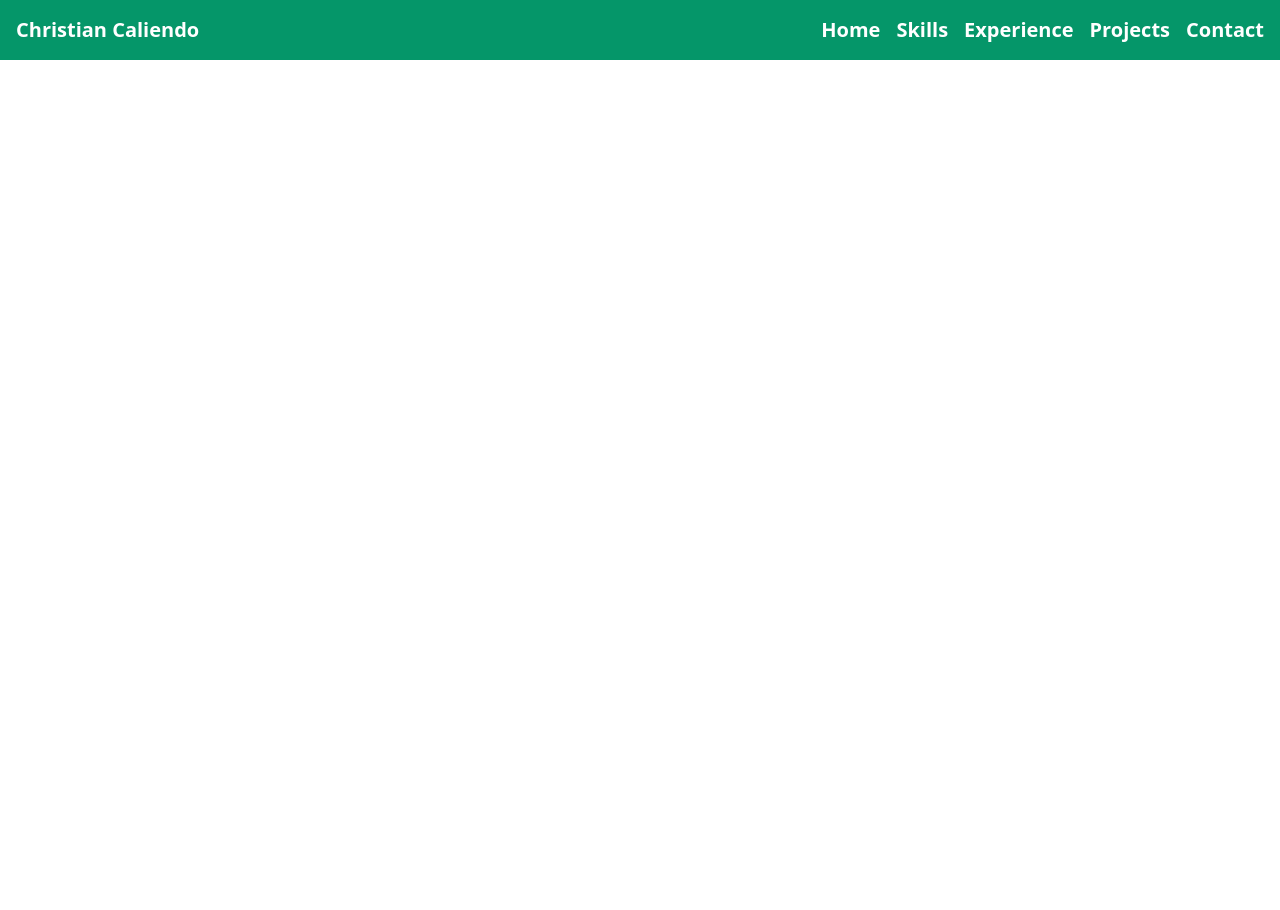
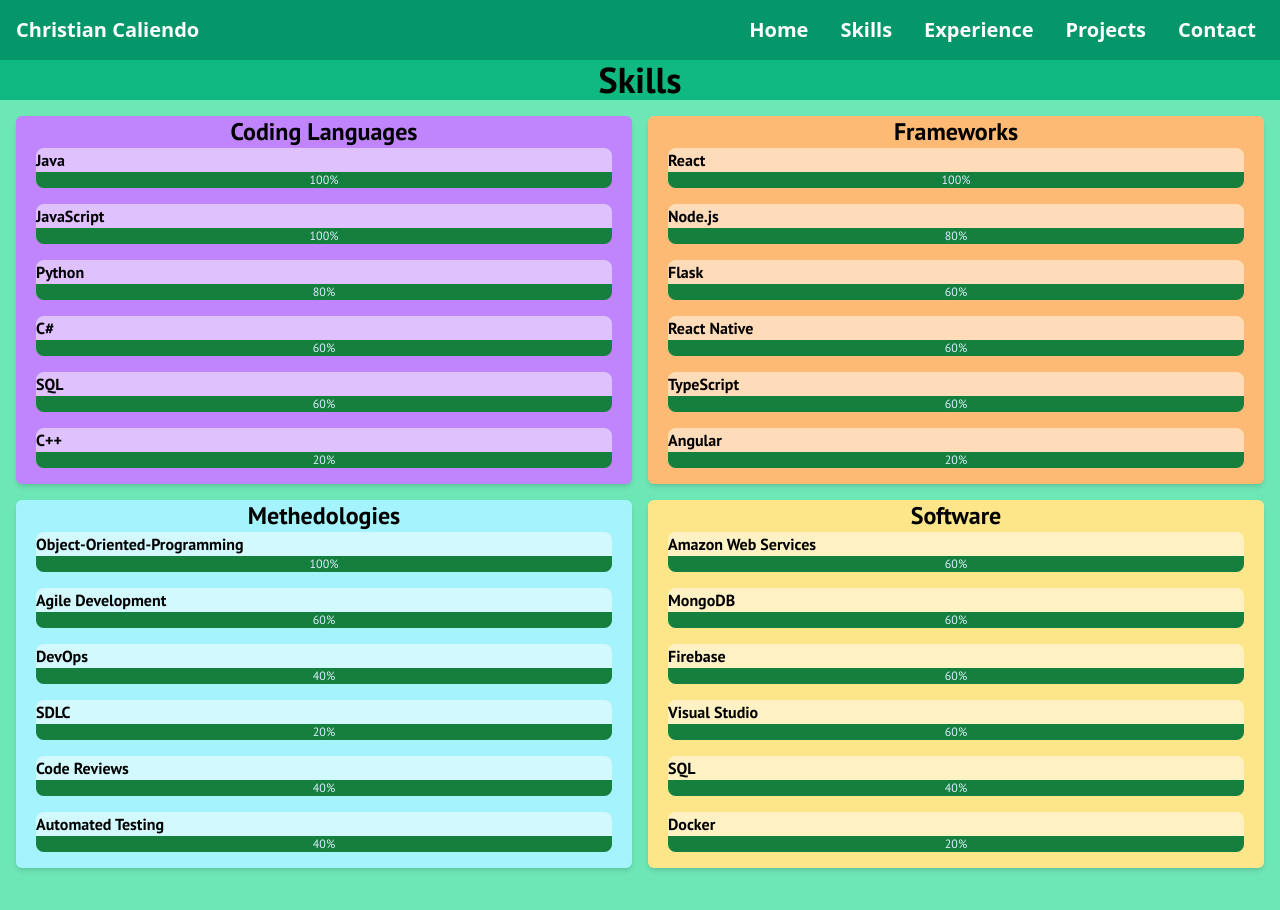
Before and after one commit to ChrisCaliendo/PersonalWebsite, a React (Vite) app in the folder PersonalWebsite/: page /skills in a window 1280 px wide. Shown: the top 910 px of the page. Before the commit the page ends 800 px from the top, so only its background shows below. Built offline with nearby package versions, Linux system fonts and the light colour scheme; a web font is replaced by a local one.

Commit message:
added skills page

```diff
--- a/PersonalWebsite/src/App.jsx
+++ b/PersonalWebsite/src/App.jsx
@@ -16,9 +16,9 @@
   return (
     <>
       <Router>
-        <main className=" bg-gray-950 ">
+        <main>
           <Header />
-            <div>
+            <div className='bg-emerald-500'>
               <Routes>
                 <Route exact path="/" element={<Home/>}/>
                 <Route path="/skills" element={<Skills/>}/>
--- a/PersonalWebsite/src/Components/Header.jsx
+++ b/PersonalWebsite/src/Components/Header.jsx
@@ -5,6 +5,7 @@
 const Header = () => {
 
     const [isMobile, setIsMobile] = useState(false);
+    const [isOpen, setIsOpen] = useState(false);
 
     useEffect(() => {
         const handleResize = () => {
@@ -24,31 +25,34 @@
         {isMobile ?
             <div class="max-w-screen-xl flex flex-wrap items-center justify-between mx-auto p-4">
             <div className="text-white text-xl font-bold">Christian Caliendo</div>
-            <button data-collapse-toggle="navbar-hamburger" type="button" class="inline-flex items-center justify-center p-2 w-10 h-10 text-sm text-white rounded-lg hover:bg-emerald-800 focus:outline-none focus:ring-2 focus:ring-gray-100 dark:text-gray-400 dark:hover:bg-gray-700 dark:focus:ring-gray-600" aria-controls="navbar-hamburger" aria-expanded="false">
+            <button onClick={(e) => setIsOpen(!isOpen)} type="button" class="inline-flex items-center justify-center p-2 w-10 h-10 text-sm text-white rounded-lg hover:bg-emerald-800 focus:outline-none focus:ring-2 focus:ring-gray-100 dark:text-gray-400 dark:hover:bg-gray-700 dark:focus:ring-gray-600" aria-controls="navbar-hamburger" aria-expanded="false">
                 <span class="sr-only">Open main menu</span>
                 <svg class="w-5 h-5" aria-hidden="true" xmlns="http://www.w3.org/2000/svg" fill="none" viewBox="0 0 17 14">
                     <path stroke="currentColor" stroke-linecap="round" stroke-linejoin="round" stroke-width="2" d="M1 1h15M1 7h15M1 13h15"/>
                 </svg>
             </button>
-            <div class="hidden w-full" id="navbar-hamburger">
+            { isOpen &&
+                <div class="w-full" id="navbar-hamburger">
                 <ul class="flex flex-col font-medium mt-4 rounded-lg bg-gray-50 dark:bg-gray-800 dark:border-gray-700">
-                    <li><Link className="block py-2 px-3 text-white bg-blue-700 rounded dark:bg-blue-600" to="/home">Home</Link></li>
-                    <li><Link className="block py-2 px-3 text-white bg-blue-700 rounded dark:bg-blue-600" to="/skills">Skills</Link></li>
-                    <li><Link className="block py-2 px-3 text-white bg-blue-700 rounded dark:bg-blue-600" to="/experience">Experience</Link></li>
-                    <li><Link className="block py-2 px-3 text-white bg-blue-700 rounded dark:bg-blue-600" to="/projects">Projects</Link></li>
-                    <li><Link className="block py-2 px-3 text-white bg-blue-700 rounded dark:bg-blue-600" to="/contact">Contact</Link></li>
+                    <li><Link className="transition ease-in-out duration-300 block py-2 px-3 text-white bg-green-700 rounded-top" to="/">Home</Link></li>
+                    <li><Link className="transition duration-300 block py-2 px-3 text-white bg-green-800" to="/skills">Skills</Link></li>
+                    <li><Link className="transition duration-300 block py-2 px-3 text-white bg-green-700" to="/experience">Experience</Link></li>
+                    <li><Link className="transition duration-300 block py-2 px-3 text-white bg-green-800" to="/projects">Projects</Link></li>
+                    <li><Link className="transition duration-300 block py-2 px-3 text-white bg-green-700" to="/contact">Contact</Link></li>
                 </ul>
-            </div>
+                </div>
+            }
+
             </div>
         :
             <div className="container mx-auto flex items-center justify-between">
             <div className="text-white text-xl font-bold">Christian Caliendo</div>
             <ul className="flex space-x-4">
-                <li><Link className="text-white text-xl font-bold hover:text-slate-300 hover:bg-emerald-800" to="/home">Home</Link></li>
-                <li><Link className="text-white text-xl font-bold" to="/skills">Skills</Link></li>
-                <li><Link className="text-white text-xl font-bold" to="/experience">Experience</Link></li>
-                <li><Link className="text-white text-xl font-bold" to="/projects">Projects</Link></li>
-                <li><Link className="text-white text-xl font-bold" to="/contact">Contact</Link></li>
+                <li><Link className="p-1 pb-2 px-2 rounded-xl transition ease-in duration-150 text-white text-xl font-bold hover:text-slate-300 hover:bg-emerald-800" to="/">Home</Link></li>
+                <li><Link className="p-1 pb-2 px-2 rounded-xl transition ease-in-out duration-150 text-white text-xl font-bold hover:text-slate-300 hover:bg-emerald-800" to="/skills">Skills</Link></li>
+                <li><Link className="p-1 pb-2 px-2 rounded-xl transition ease-in-out duration-150 text-white text-xl font-bold hover:text-slate-300 hover:bg-emerald-800" to="/experience">Experience</Link></li>
+                <li><Link className="p-1 pb-2 px-2 rounded-xl transition ease-in-out duration-150 text-white text-xl font-bold hover:text-slate-300 hover:bg-emerald-800" to="/projects">Projects</Link></li>
+                <li><Link className="p-1 pb-2 px-2 rounded-xl transition ease-in-out duration-150 text-white text-xl font-bold hover:text-slate-300 hover:bg-emerald-800" to="/contact">Contact</Link></li>
             </ul>
             </div>
         }
--- /dev/null
+++ b/PersonalWebsite/src/Components/SkillBar.jsx
@@ -0,0 +1,17 @@
+const SkillBar = ({name, progress}) => {
+    return (
+        <div className="px-5 pb-4 ">
+            <div className="bg-white bg-opacity-50 rounded-t-lg">
+                <p className="opacity-100">
+                    {name}
+                </p>
+            </div>
+            <div className="bg-slate-400 bg-opacity-50 rounded-b-lg">
+                <div className={` w-[${progress}%] opacity-100 bg-green-700 text-xs font-medium text-blue-100 text-center p-0.5 leading-none rounded-b-lg `}>
+                    {progress}%
+                </div>
+            </div>
+        </div>
+    );
+}
+export default SkillBar;
--- a/PersonalWebsite/src/Pages/Projects.jsx
+++ b/PersonalWebsite/src/Pages/Projects.jsx
@@ -1,6 +1,9 @@
 const Projects = () => {
     return (
         <>
+        <div className="bg-emerald-300">
+            <p className="text-4xl flex justify-center font-ptSans font-bold">Projects</p>
+        </div>
         </>
     );
 }
--- a/PersonalWebsite/src/Pages/Skills.jsx
+++ b/PersonalWebsite/src/Pages/Skills.jsx
@@ -1,6 +1,47 @@
+import SkillBar from "../Components/SkillBar";
+
 const Skills = () => {
     return (
         <>
+        <p className="text-4xl flex justify-center font-ptSans font-bold">Skills</p>
+        <div className="bg-emerald-300 grid grid-rows-3 grid-cols-2 gap-4 p-4 place-content-evenly font-ptSans font-bold">
+            <div className="bg-purple-400 rounded-md shadow-md">
+                <p className="text-2xl text-center">Coding Languages</p>
+                <SkillBar name="Java" progress={100}/>
+                <SkillBar name="JavaScript" progress={100}/>
+                <SkillBar name="Python" progress={80}/>
+                <SkillBar name="C#" progress={60}/>
+                <SkillBar name="SQL" progress={60}/>
+                <SkillBar name="C++" progress={20}/>
+            </div>
+            <div className="bg-orange-300 rounded-md shadow-md">
+                <p className="text-2xl text-center">Frameworks</p>
+                <SkillBar name="React" progress={100}/>
+                <SkillBar name="Node.js" progress={80}/>
+                <SkillBar name="Flask" progress={60}/>
+                <SkillBar name="React Native" progress={60}/>
+                <SkillBar name="TypeScript" progress={60}/>
+                <SkillBar name="Angular" progress={20}/>
+            </div>
+            <div className=" bg-cyan-200 rounded-md shadow-md">
+                <p className="text-2xl text-center">Methedologies</p>
+                <SkillBar name="Object-Oriented-Programming" progress={100}/>
+                <SkillBar name="Agile Development" progress={60}/>
+                <SkillBar name="DevOps" progress={40}/>
+                <SkillBar name="SDLC" progress={20}/>
+                <SkillBar name="Code Reviews" progress={40}/>
+                <SkillBar name="Automated Testing" progress={40}/>
+            </div>
+            <div className=" bg-amber-200 rounded-md shadow-md">
+                <p className="text-2xl text-center">Software</p>
+                <SkillBar name="Amazon Web Services" progress={60}/>
+                <SkillBar name="MongoDB" progress={60}/>
+                <SkillBar name="Firebase" progress={60}/>
+                <SkillBar name="Visual Studio" progress={60}/>
+                <SkillBar name="SQL" progress={40}/>
+                <SkillBar name="Docker" progress={20}/>
+            </div>
+        </div>
         </>
     );
 }
```
